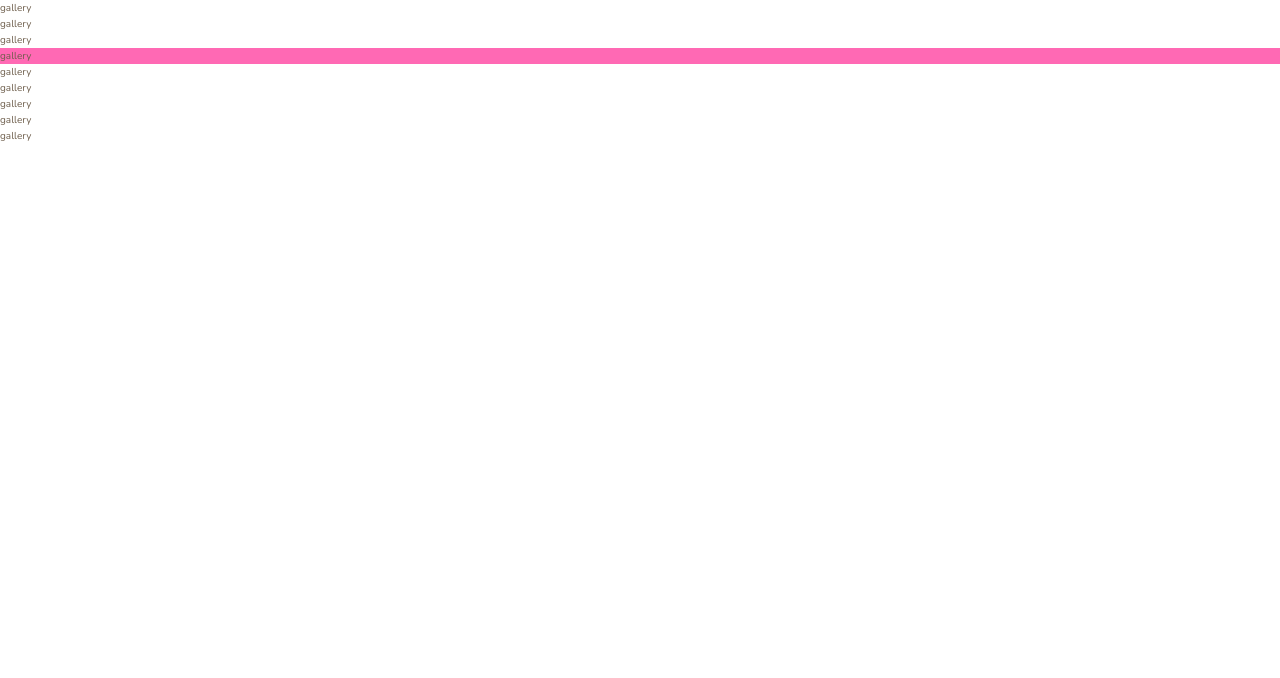
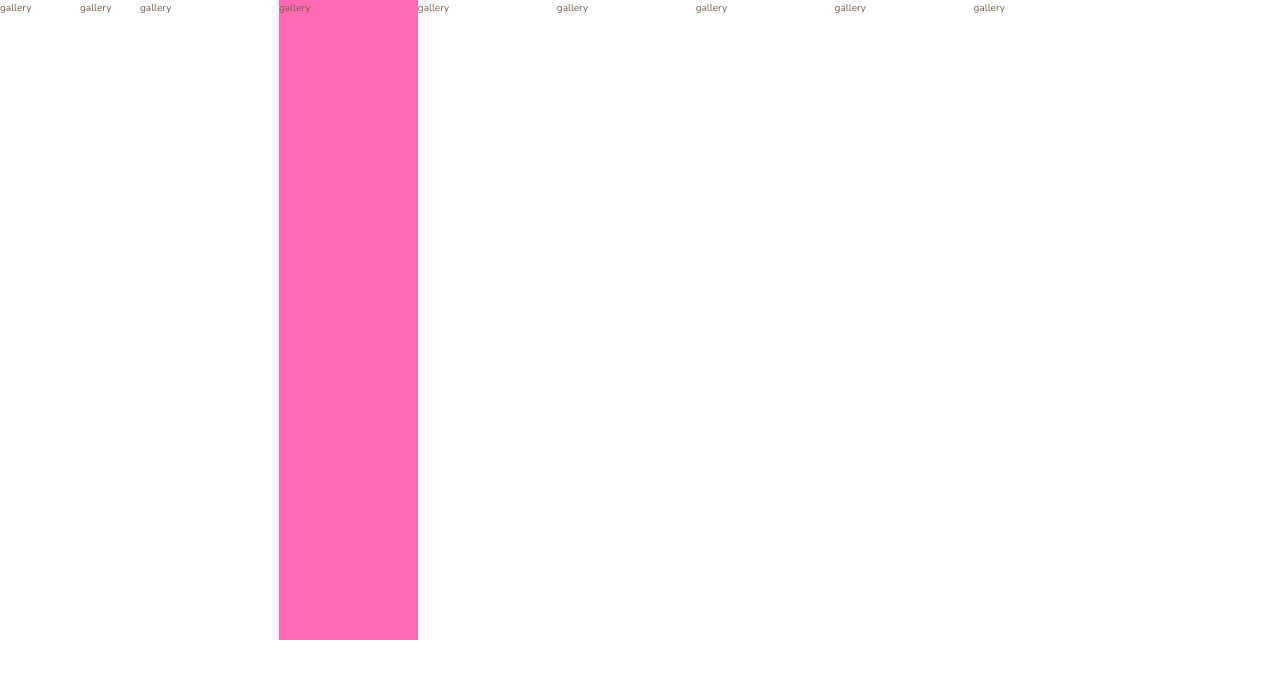
Before and after one commit to ar-asad/Nexter-Project-final, a website: page index.html in a window 1280 px wide. Drawn offline with nearby package versions, Linux system fonts and the light colour scheme.

Commit message:
implement whole project grid layout

```diff
--- a/sass/_base.scss
+++ b/sass/_base.scss
@@ -33,3 +33,10 @@ body {
     font-weight: 300;
     line-height: 1.6;
 }
+
+.container {
+    display: grid;
+    grid-template-rows: 80vh min-content 40vw repeat(3, min-content);
+    grid-template-columns: [sidebar-start] 8rem [sidebar-end full-start] minmax(6rem, 1fr) [center-start] repeat(8, [col-start] minmax(min-content, 14rem) [col-end]) [center-end] minmax(6rem, 1fr) [full-end];
+
+}
```
Also changed, not shown: css/style.css.
